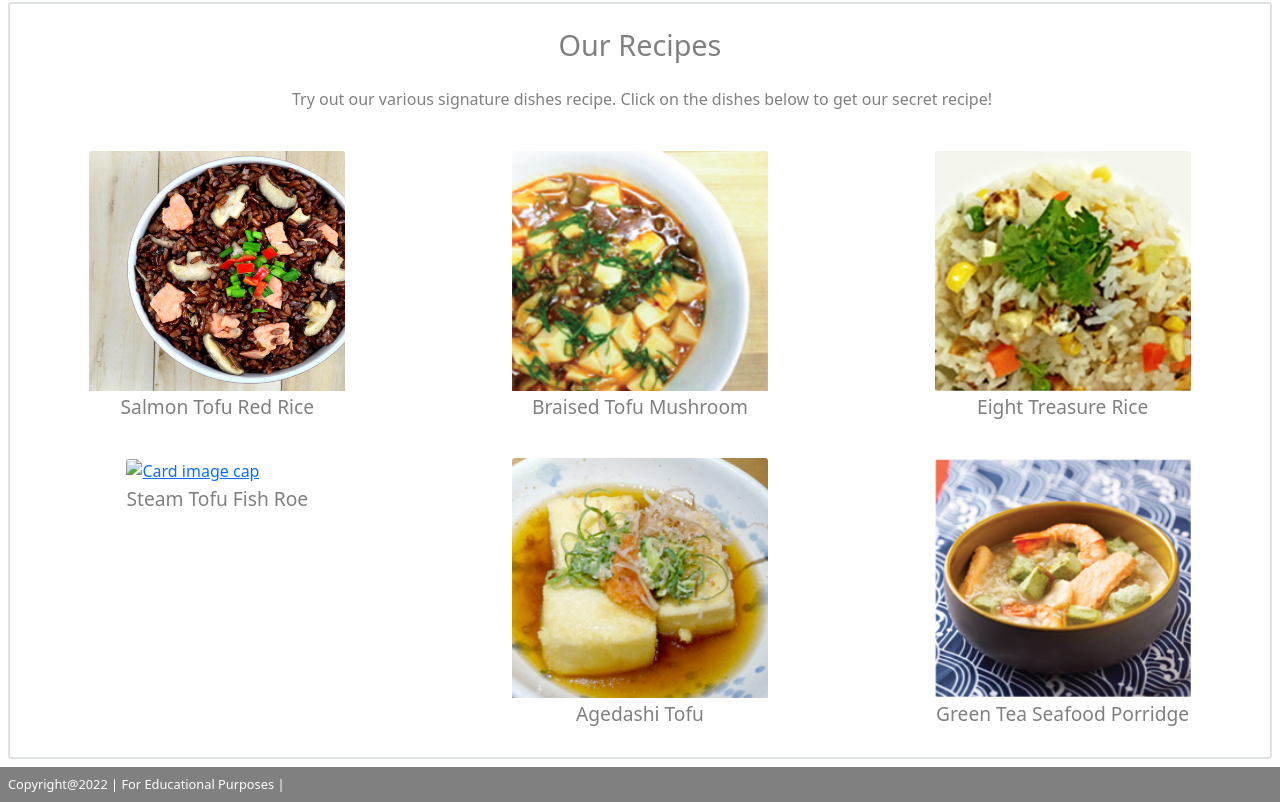
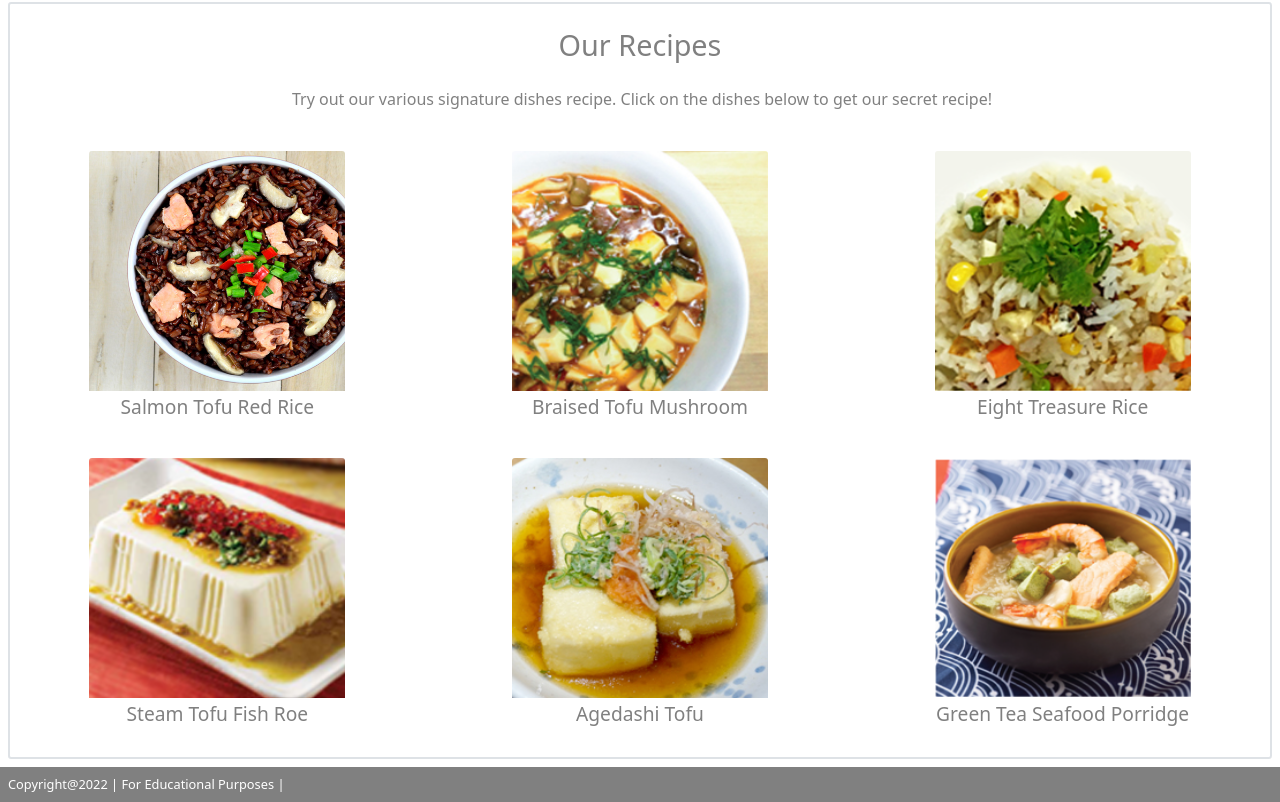
Before and after one commit to xunne899/tgc18-mini-project-fortunefood, a plain HTML site: page recipe.html in a window 1280 px wide. Shown: the part 503-1305 px from the top of the page. Drawn offline with nearby package versions, Linux system fonts and the light colour scheme; the site is published under a folder, as on GitHub Pages, so addresses that start at the root find nothing.

Commit message:
changes to recipe image address

```diff
--- a/recipe.html
+++ b/recipe.html
@@ -169,7 +169,7 @@
           <div class="card-body" style="background-color:white;">
             <a href="steamtoufuroe.html" target="_blank">
             <img class="  card-img-top" style="width: 16rem;height:15rem"
-              src="/images/Steam-tofu-fish-roe-and-nyona-sauce.png" alt="Card image cap">
+              src="images/Steam-tofu-fish-roe-and-nyona-sauce.png" alt="Card image cap">
             </a>
             <h5 class="recipename card-title text-center mt-1"><a href="http://www.fortunefood.com.sg/our-recipes/136-steamed-tofu-with-fish-roe-and-nyonya-sauce.html"
                 style="text-decoration: none; color:grey" target="_blank">Steam Tofu Fish Roe</a></h5>
```
